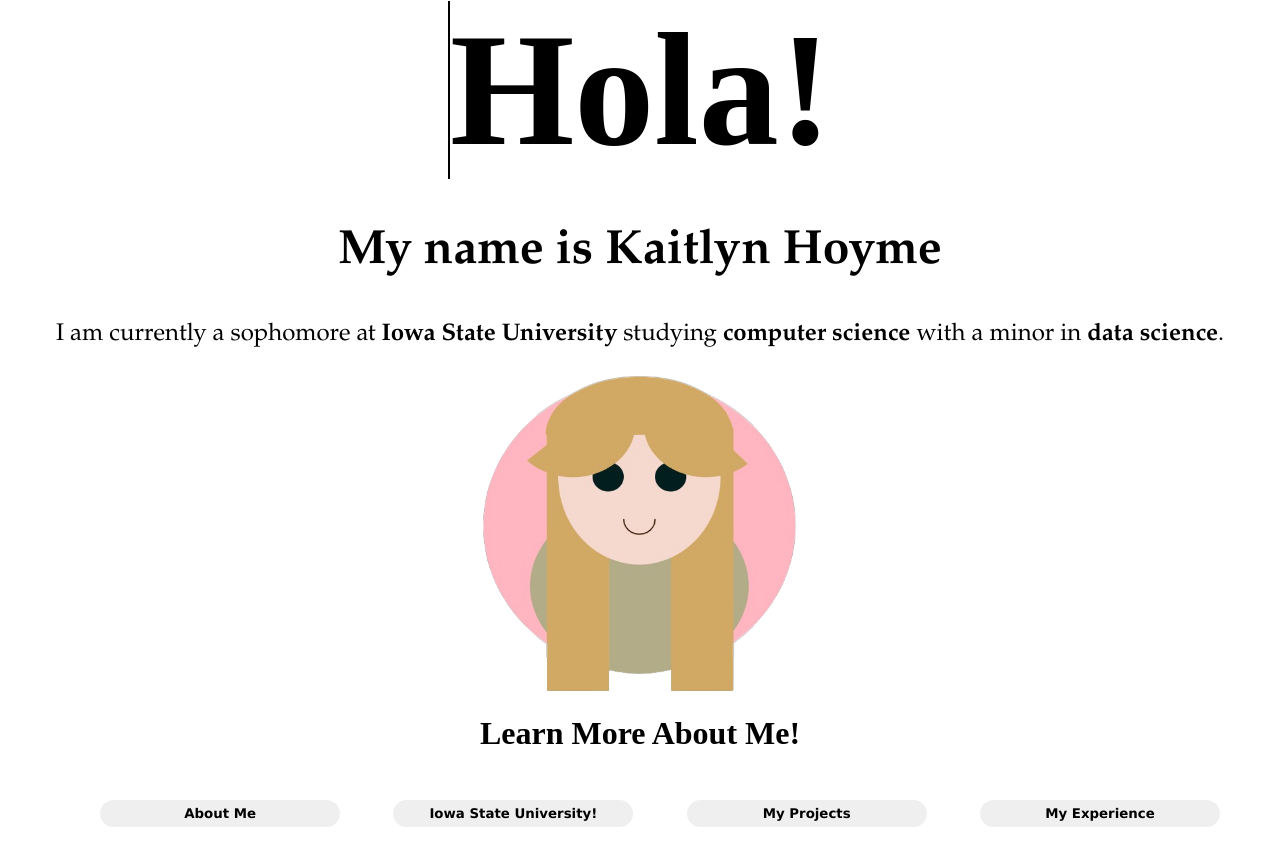
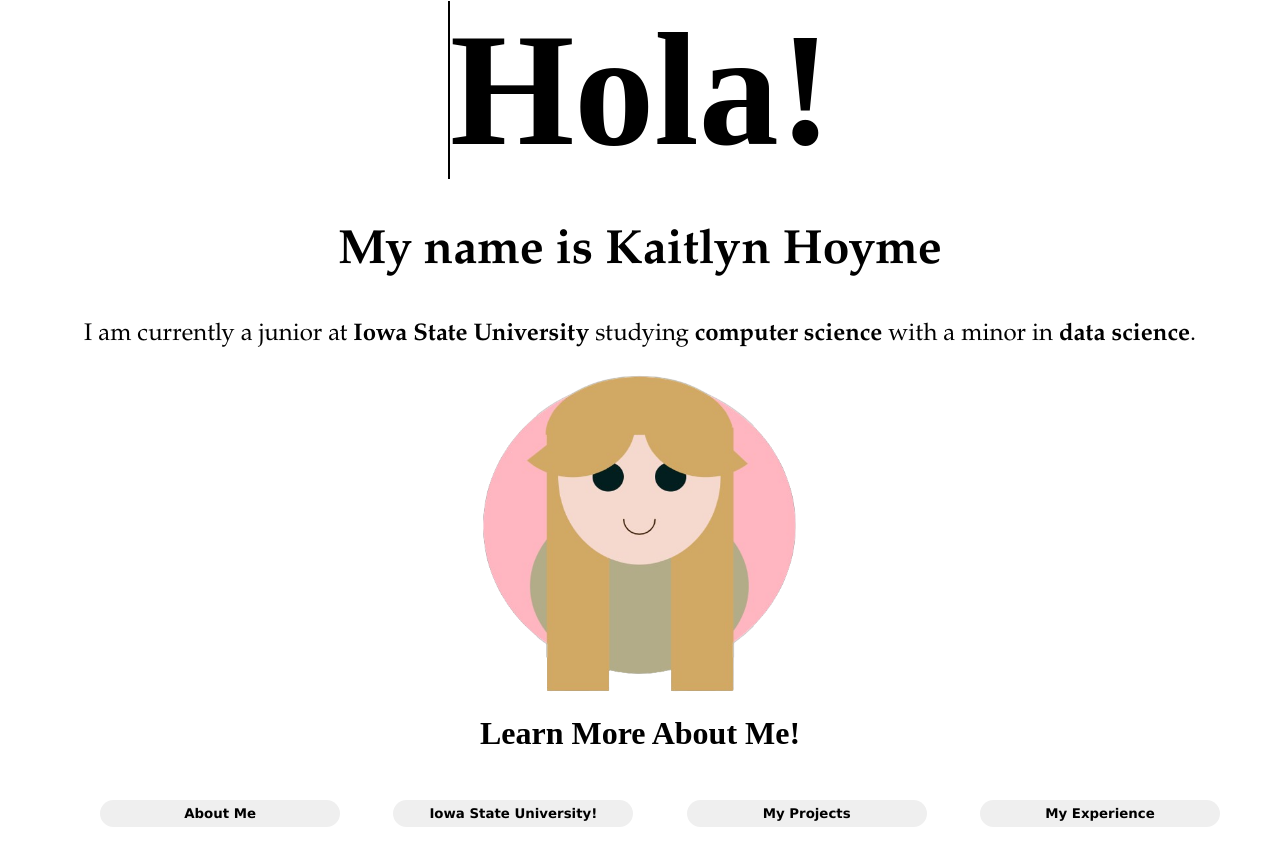
Before and after one commit to khoy24/PersonalWebsite, a plain HTML site: page index.html in a window 1280 px wide. Shown: the part 62-928 px from the top of the page. Drawn offline with Linux system fonts and the light colour scheme.

Commit message:
Edited basic information

```diff
--- a/index.html
+++ b/index.html
@@ -28,7 +28,7 @@
     <div class = "greeting">
       <h1 class = "text" id = "Greeting"><span></span></h1>
       <h2 class = "text">My name is <strong>Kaitlyn Hoyme</strong></h2>
-      <p>I am currently a sophomore at <strong>Iowa State University</strong> studying <strong>computer science </strong>with a minor in <strong>data science</strong>.</p>
+      <p>I am currently a junior at <strong>Iowa State University</strong> studying <strong>computer science </strong>with a minor in <strong>data science</strong>.</p>
 
       <img src="avatarNoBlink-removebg-preview.png" id = "avatar">
 
```
